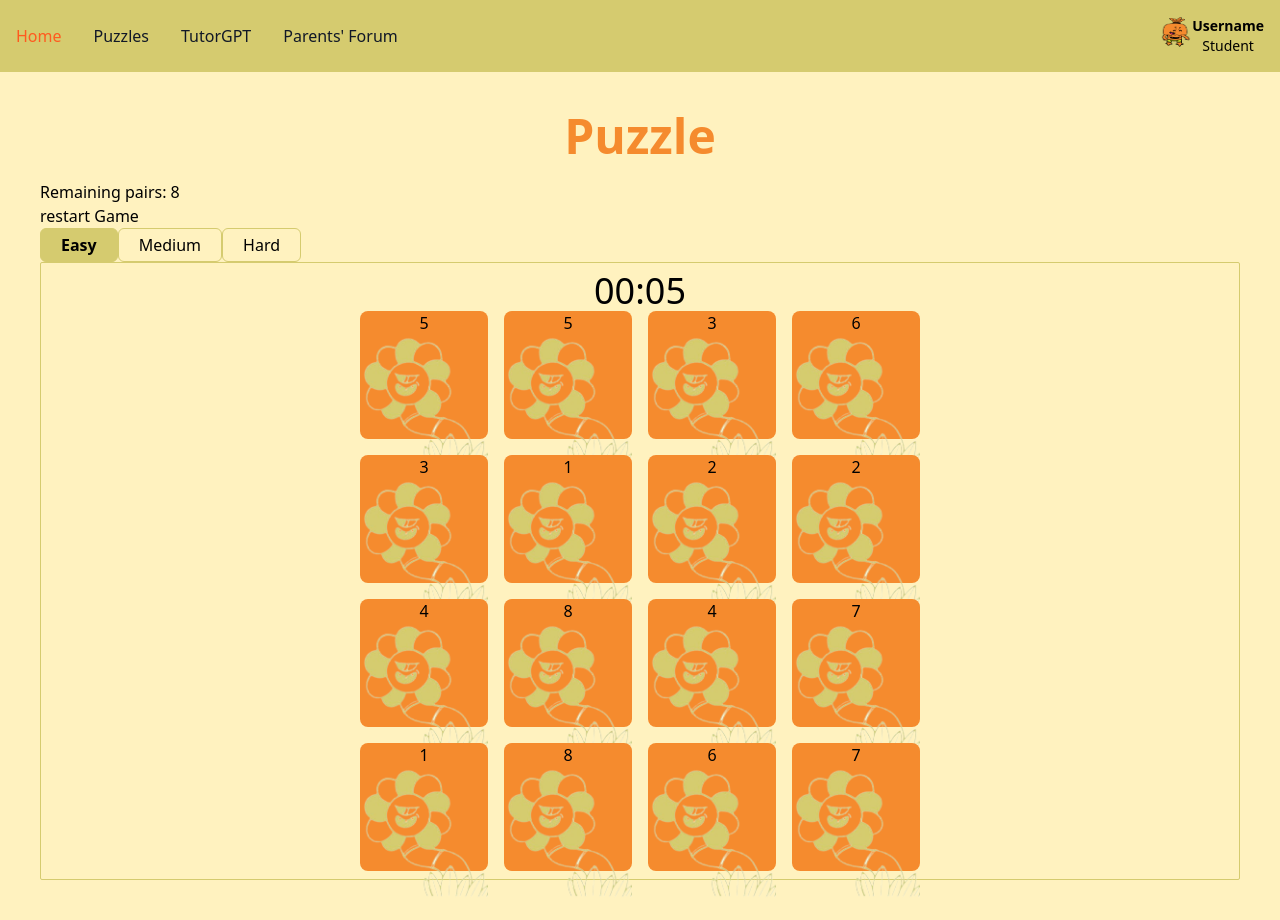
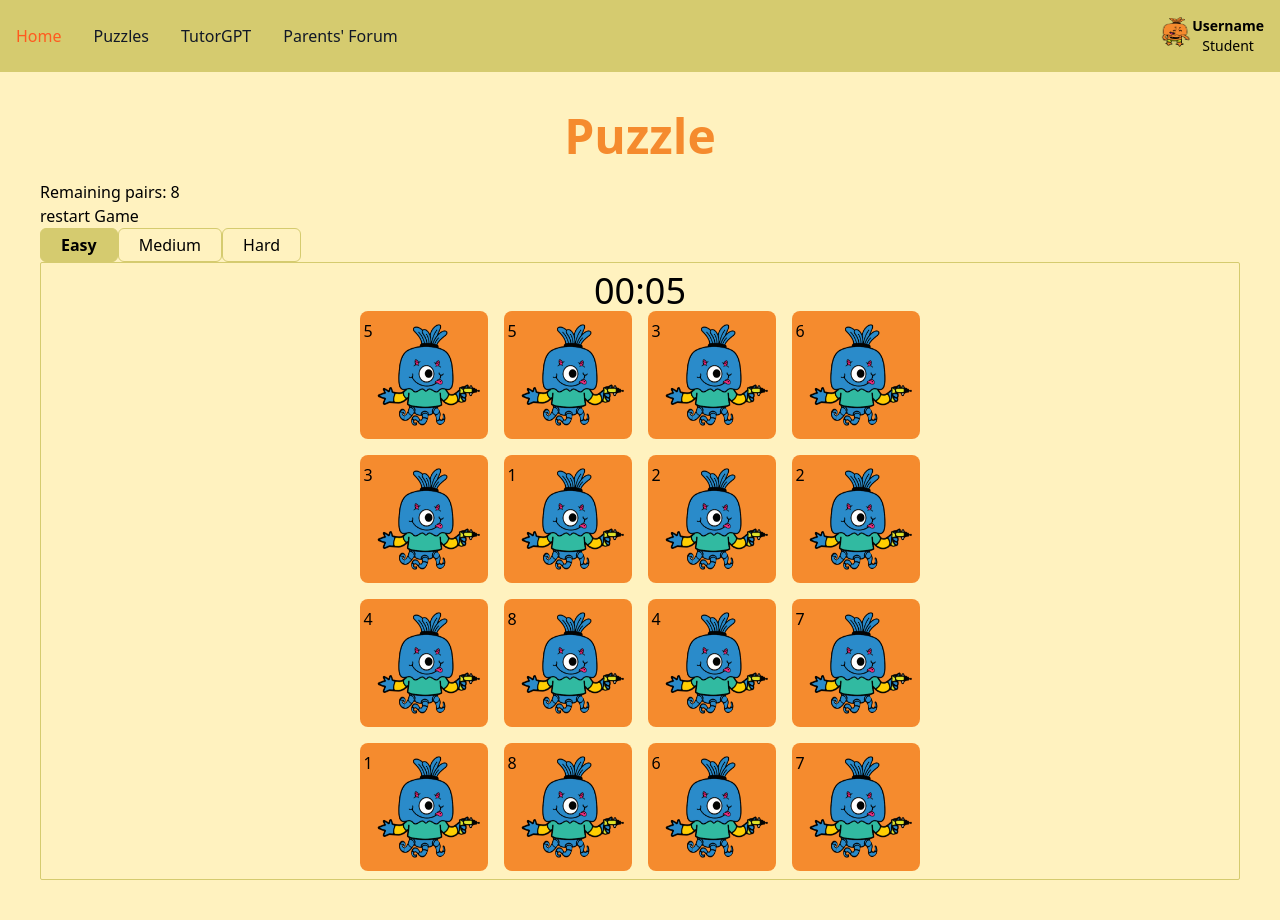
Before and after one commit to mohammadfadhli/sensoryspark, a Vue app: page /puzzle/easy in a window 1280 px wide. Built offline with nearby package versions, Linux system fonts and the light colour scheme.

Commit message:
edited card

```diff
--- a/src/components/Card.vue
+++ b/src/components/Card.vue
@@ -39,11 +39,11 @@ export default {
 </script>
 
 <template>
-    <div class="card relative w-20 h-20 md:w-24 md:h-24 lg:w-32 lg:h-32 relative text-center preserve-3d rotate-y-180 transition ease-in duration-500 cursor-pointer hover:bg-yellow"
+    <div class="card relative w-20 h-20 md:w-24 md:h-24 lg:w-32 lg:h-32 relative text-center preserve-3d rotate-y-180 transition ease-in duration-500 cursor-pointer hover:bg-yellow flex flex-wrap justify-center content-center"
         :class="visible ? 'bg-yellow border border-green w-full h-full rotate-y-180 absolute rounded-lg' : 'bg-orange w-full h-full rounded-lg'"
         @click="selectCard"
     >
         {{ value }}
-        <img v-if="!visible" src="../assets/backcard.png">
+        <img v-if="!visible" class="lg:w-28 lg:h-28 md:w-16 md:h-16" src="../assets/backmonster.png">
     </div>
 </template>
```
Also changed, not shown: src/assets/backmonster.png (added).
